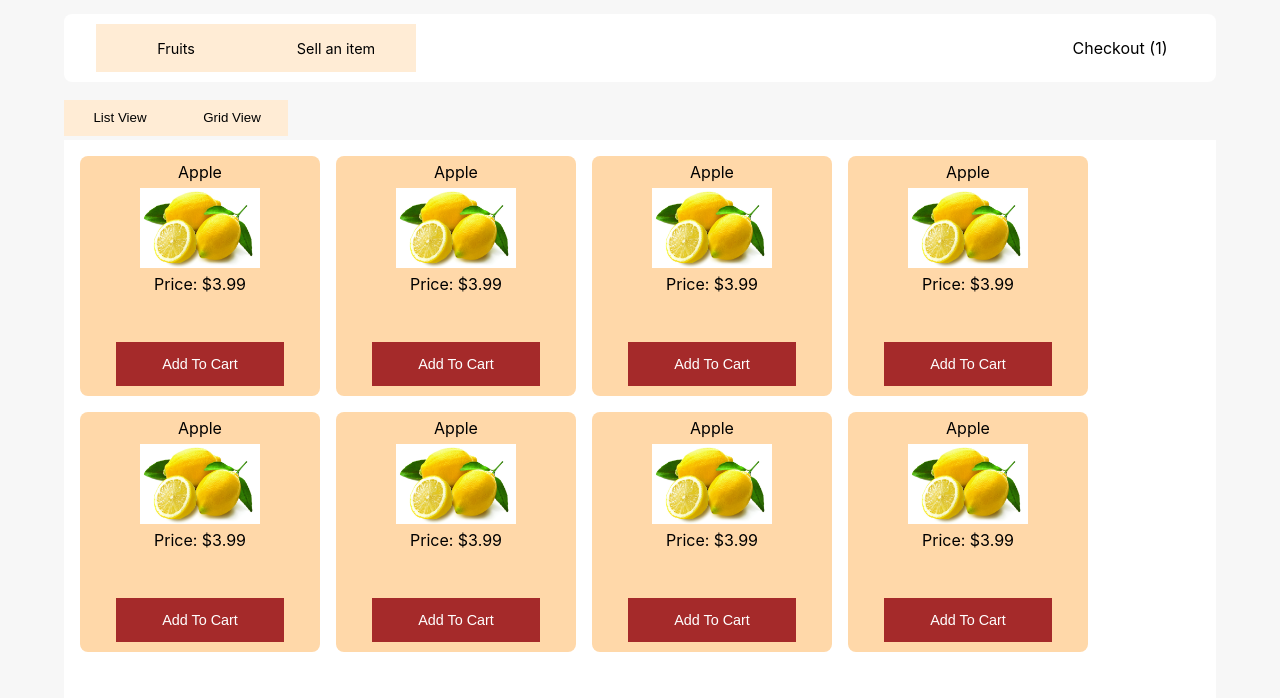
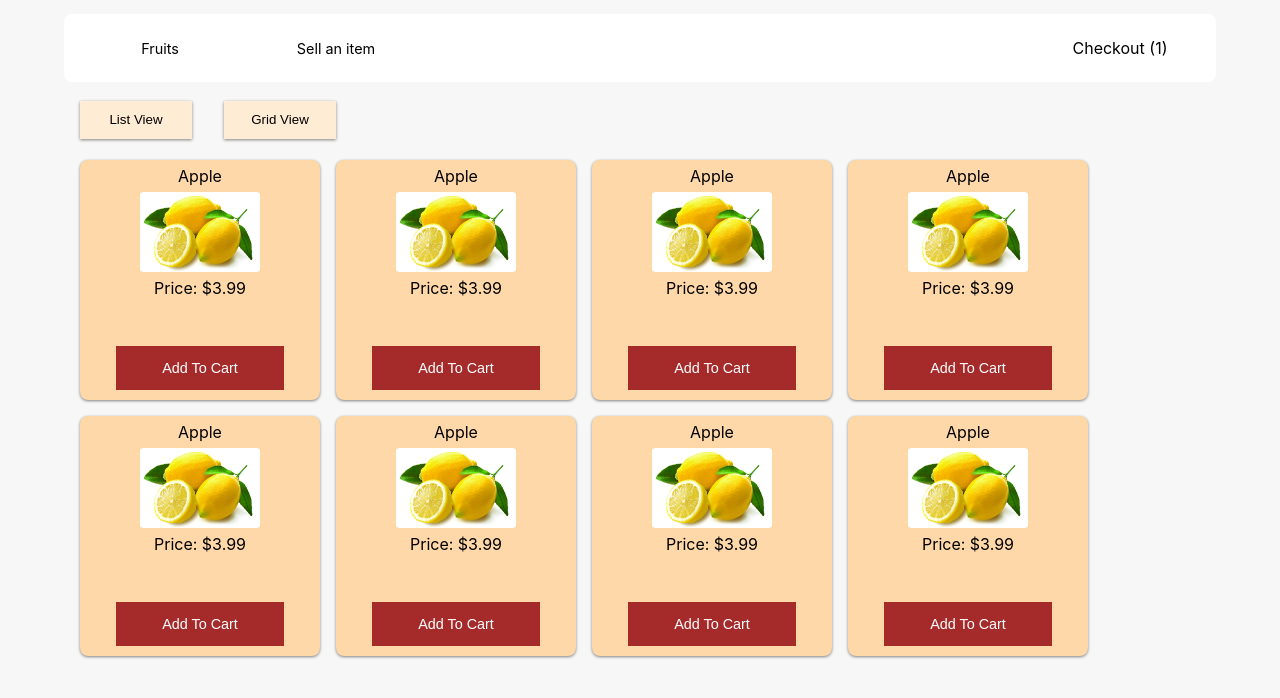
Before and after one commit to jnydam/fruitshop, a React (Create React App) app: page / in a window 1280 px wide. Shown: the top 698 px of the page. Built offline with nearby package versions, Linux system fonts and the light colour scheme.

Commit message:
Fixed some alignment issues

```diff
--- a/src/components/MainLayoutComp/LowerMainBodyComp/FruitCardComp/FruitCardComp.module.css
+++ b/src/components/MainLayoutComp/LowerMainBodyComp/FruitCardComp/FruitCardComp.module.css
@@ -7,6 +7,7 @@
   border-radius: 0.5rem;
   margin-bottom: 1rem;
   flex-direction: column;
+  box-shadow: 0px 1px 3px grey;
   align-items: center;
 }
 
@@ -19,8 +20,7 @@
 }
 .addToCartButtonStyle {
   display: flex;
-  height: 2.7rem;
-  max-height: 2.7rem;
+  min-height: 2.7rem;
   width: 70%;
   background-color: brown;
   border-style: none;
--- a/src/components/MainLayoutComp/LowerMainBodyComp/FruitCardComp/FruitCardComp.tsx
+++ b/src/components/MainLayoutComp/LowerMainBodyComp/FruitCardComp/FruitCardComp.tsx
@@ -15,6 +15,7 @@ const FruitCardComp: React.FC = (props) => {
           <img
             alt="lemon white"
             style={{
+              borderRadius: "0.2rem",
               height: "100%",
             }}
             src={lemonPicWhite}
--- a/src/components/MainLayoutComp/LowerMainBodyComp/LowerMainBodyComp.module.css
+++ b/src/components/MainLayoutComp/LowerMainBodyComp/LowerMainBodyComp.module.css
@@ -2,14 +2,14 @@
   display: flex;
   flex: 10;
   width: 100%;
-  /* background-color: green; */
+  /* background-color: violet; */
   flex-direction: column;
   align-items: center;
 }
 
 .listGridViewTabContainer {
   display: flex;
-  height: 3rem;
+  min-height: 3rem;
   width: 90%;
   /* background-color: beige; */
   align-items: center;
@@ -25,14 +25,15 @@
   outline-style: none;
   background-color: #ffecd5;
   cursor: pointer;
+  margin-right: 1rem;
 }
 
 .lowerFruitCardGridContainer {
   display: flex;
-  height: 100%;
+  min-height: 40rem;
   width: 90%;
   padding-top: 1rem;
-  background-color: white;
+  /* background-color: white; */
   justify-content: flex-start;
   align-content: flex-start;
   flex-wrap: wrap;
--- a/src/components/MainLayoutComp/LowerMainBodyComp/LowerMainBodyComp.tsx
+++ b/src/components/MainLayoutComp/LowerMainBodyComp/LowerMainBodyComp.tsx
@@ -7,8 +7,24 @@ const LowerMainBodyComp: React.FC = (props) => {
   return (
     <div className={styles.lowerMainBodyCompContainer}>
       <div className={styles.listGridViewTabContainer}>
-        <button className={styles.listGridButtonStyle}>List View</button>
-        <button className={styles.listGridButtonStyle}>Grid View</button>
+        <button
+          style={{
+            boxShadow: "0px 1px 3px grey",
+            marginLeft: "1rem",
+          }}
+          className={styles.listGridButtonStyle}
+        >
+          List View
+        </button>
+        <button
+          style={{
+            boxShadow: "0px 1px 3px grey",
+            marginLeft: "1rem",
+          }}
+          className={styles.listGridButtonStyle}
+        >
+          Grid View
+        </button>
       </div>
       <div className={styles.lowerFruitCardGridContainer}>
         <FruitCardComp></FruitCardComp>
--- a/src/components/MainLayoutComp/UpperFruitHeaderComp/InnerHeaderComp/InnerHeaderComp.module.css
+++ b/src/components/MainLayoutComp/UpperFruitHeaderComp/InnerHeaderComp/InnerHeaderComp.module.css
@@ -29,7 +29,8 @@
   display: flex;
   height: 70%;
   width: 10rem;
-  background-color: #ffecd5;
+  /* background-color: #ffecd5; */
+  background-color: white;
   border-style: none;
   outline-style: none;
   align-items: center;
@@ -37,4 +38,5 @@
   cursor: pointer;
   font-size: 0.9rem;
   font-family: inherit;
+  margin-right: 1rem;
 }
```
